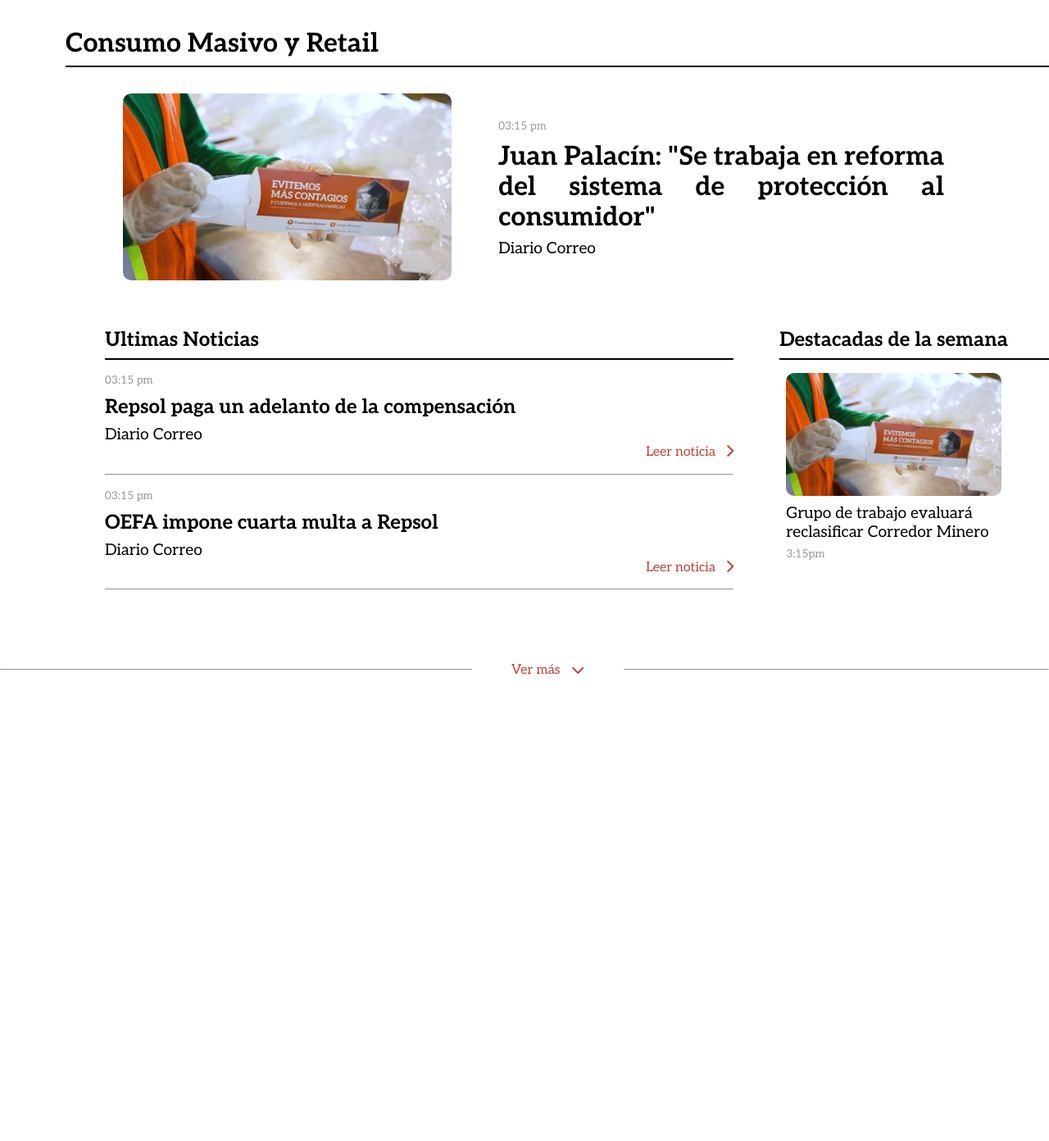
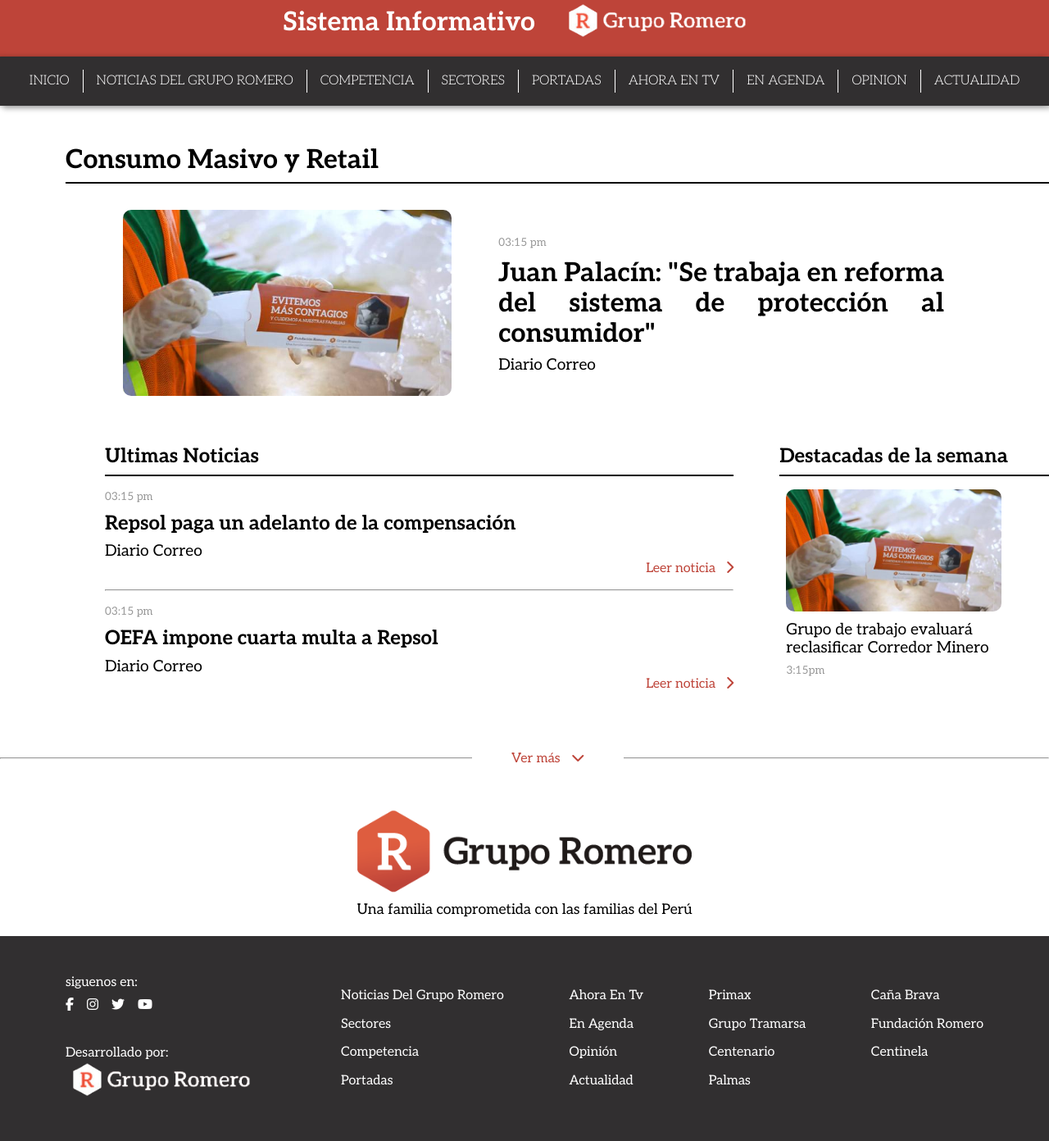
Before and after one commit to JimmyLoloy98/GrupoRomeroSASS, a website: page sector-1.html in a window 1280 px wide. Shown: the part 13-1405 px from the top of the page at 82% size. Before the commit the page ends 847 px from the top, so only its background shows below. Drawn offline with Linux system fonts and the light colour scheme.

Commit message:
Feat: add navbar and footer to pages

```diff
--- a/assets/layout/sector-1.scss
+++ b/assets/layout/sector-1.scss
@@ -44,7 +44,7 @@
 .div-container2{
   width: 90%;
   margin-top: 3.4rem;
-  margin-bottom: 3rem;
+  margin-bottom: 1.5rem;
   display: flex;
   gap: 3.5rem;
   .left-container{
--- a/sector-1.html
+++ b/sector-1.html
@@ -15,6 +15,28 @@
   <title>Sector 1 | Grupo Romero</title>
 </head>
 <body>
+  <header class="rom-header">
+    <div class="content-header">
+      <h1>sistema informativo</h1>
+      <div class="logo">
+        <img src="./img/romero-logo-light.png" alt="">
+      </div>
+    </div>
+    <nav class="rom-nav">
+      <ul>
+        <li><a href="#">inicio</a></li>
+        <li><a href="#">noticias del grupo romero</a></li>
+        <li><a href="#">competencia</a></li>
+        <li><a href="#">sectores</a></li>
+        <li><a href="#">portadas</a></li>
+        <li><a href="#">ahora en tv</a></li>
+        <li><a href="#">en agenda</a></li>
+        <li><a href="#">opinion</a></li>
+        <li><a href="#">actualidad</a></li>
+      </ul>
+    </nav>
+  </header>
+
   <main>
     <div class='main-title'>
       <h1>Consumo Masivo y Retail</h1>
@@ -56,7 +78,6 @@
                 <a href='#'>Leer noticia <i class="fa-solid fa-chevron-right"></i></a>
               </div>
             </div>
-            <hr>
           </div>
         </div>
 
@@ -73,14 +94,63 @@
         </div>
       </section>
     </div>
+
+    <div class="div-below" style='margin-bottom: 3rem;'>
+      <hr>
+      <div>
+        <a href='#'>Ver más <i class="fa-solid fa-chevron-down"></i></a>
+      </div>
+    </div>
   </main>
 
-  <div class="div-below">
-    <hr>
-    <div>
-      <a href='#'>Ver más <i class="fa-solid fa-chevron-down"></i></a>
+  <footer>
+    <div class='footer-head'>
+      <img src="./img/romero-logo.png" alt="" width='420px'>
+      <h1>Una familia comprometida con las familias del Perú</h1>
     </div>
-  </div>
+    <div class='footer-body'>
+      <div class='footer-body-column1'>
+        <div>
+          <span>siguenos en:</span>
+          <div>
+            <a href="#"><i class="fa-brands fa-facebook-f"></i></a>
+            <a href="#"><i class="fa-brands fa-instagram"></i></a>
+            <a href="#"><i class="fa-brands fa-twitter"></i></a>
+            <a href="#"><i class="fa-brands fa-youtube"></i></a>
+          </div>
+        </div>
+        <span>
+          Desarrollado por:
+          <img src="./img/romero-logo-light.png" alt="" width='250px'>
+        </span>
+      </div>
+      <div class='footer-body-column2'>
+        <ul>
+          <li><a href="#">noticias del grupo romero</a></li>
+          <li><a href="#">sectores</a></li>
+          <li><a href="#">competencia</a></li>
+          <li><a href="#">portadas</a></li>
+        </ul>
+        <ul>
+          <li><a href="#">Ahora en tv</a></li>
+          <li><a href="#">en agenda</a></li>
+          <li><a href="#">opinión</a></li>
+          <li><a href="#">actualidad</a></li>
+        </ul>
+        <ul>
+          <li><a href="#">primax</a></li>
+          <li><a href="#">grupo tramarsa</a></li>
+          <li><a href="#">centenario</a></li>
+          <li><a href="#">palmas</a></li>
+        </ul>
+        <ul>
+          <li><a href="#">caña brava</a></li>
+          <li><a href="#">fundación romero</a></li>
+          <li><a href="#">centinela</a></li>
+        </ul>
+      </div>
+    </div>
+  </footer>
 
 </body>
 </html>
```
Also changed, not shown: news-by-sectors.html (+71 -0 lines), style.css.
